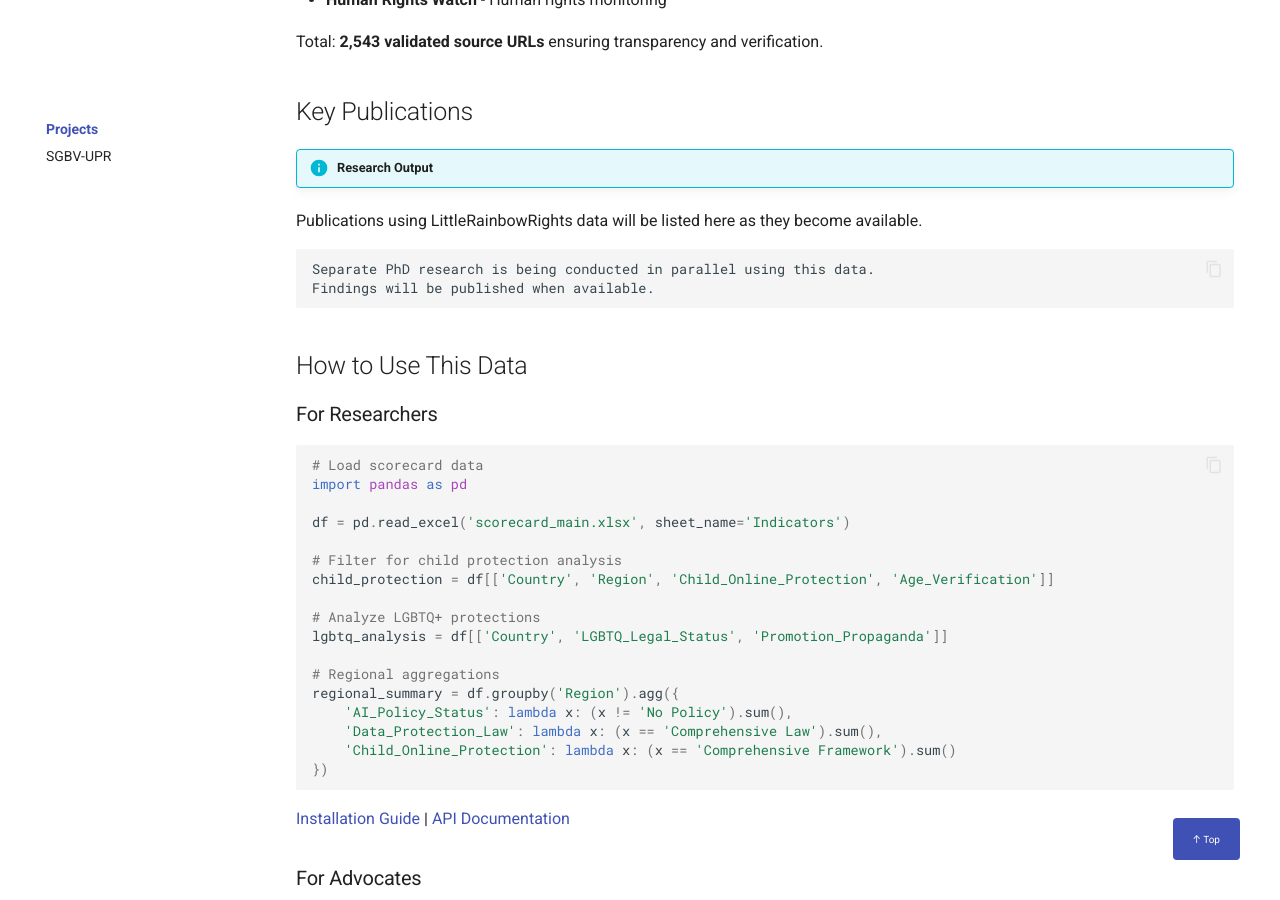
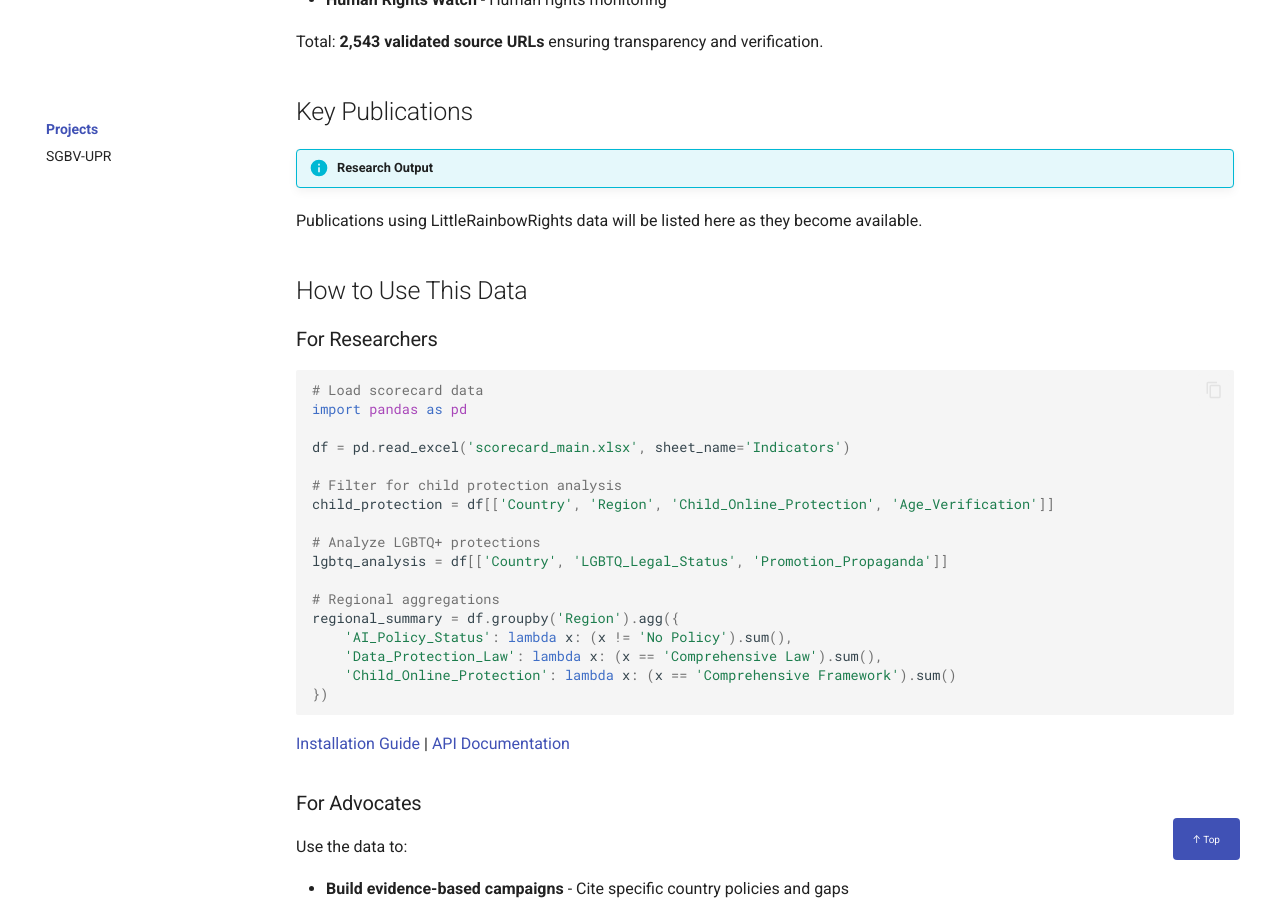
Before and after one commit to MissCrispenCakes/DigitalChild, an MkDocs documentation site: the page built from docs/projects/littlerainbowrights/index.md, in a window 1280 px wide and 900 px high, scrolled down 3105 px. Built offline with MkDocs 1.6.1 and Material for MkDocs 9.7.7, drawn with Linux system fonts in a browser that asks for light colours; a script that is not in the unit is left out; comment, search, counter and statistics services are not loaded.

Commit message:
Remove incorrect PhD research reference from LittleRainbowRights
Correction: There is NO PhD research using LittleRainbowRights data.

Actual situation:
- Maintainer is a PhD student (working on unrelated PhD research)
- AI/LLM work is complementary to PhD (but not GRIMdata projects)
- GRIMdata projects (DigitalChild/LittleRainbowRights and HumanRights/SGBV)
  are personal interest projects maintained alongside PhD work
- These repos/data/code are NOT part of any PhD research

Key Publications section now simply states:
'Publications using LittleRainbowRights data will be listed here as they
become available.'

No false claims about PhD research using this data.

````diff
--- a/docs/projects/littlerainbowrights/index.md
+++ b/docs/projects/littlerainbowrights/index.md
@@ -121,11 +121,6 @@ Total: **2,543 validated source URLs** ensuring transparency and verification.
 
 !!! info "Research Output"
 Publications using LittleRainbowRights data will be listed here as they become available.
-
-```
-Separate PhD research is being conducted in parallel using this data.
-Findings will be published when available.
-```
 
 ## How to Use This Data
 
````
